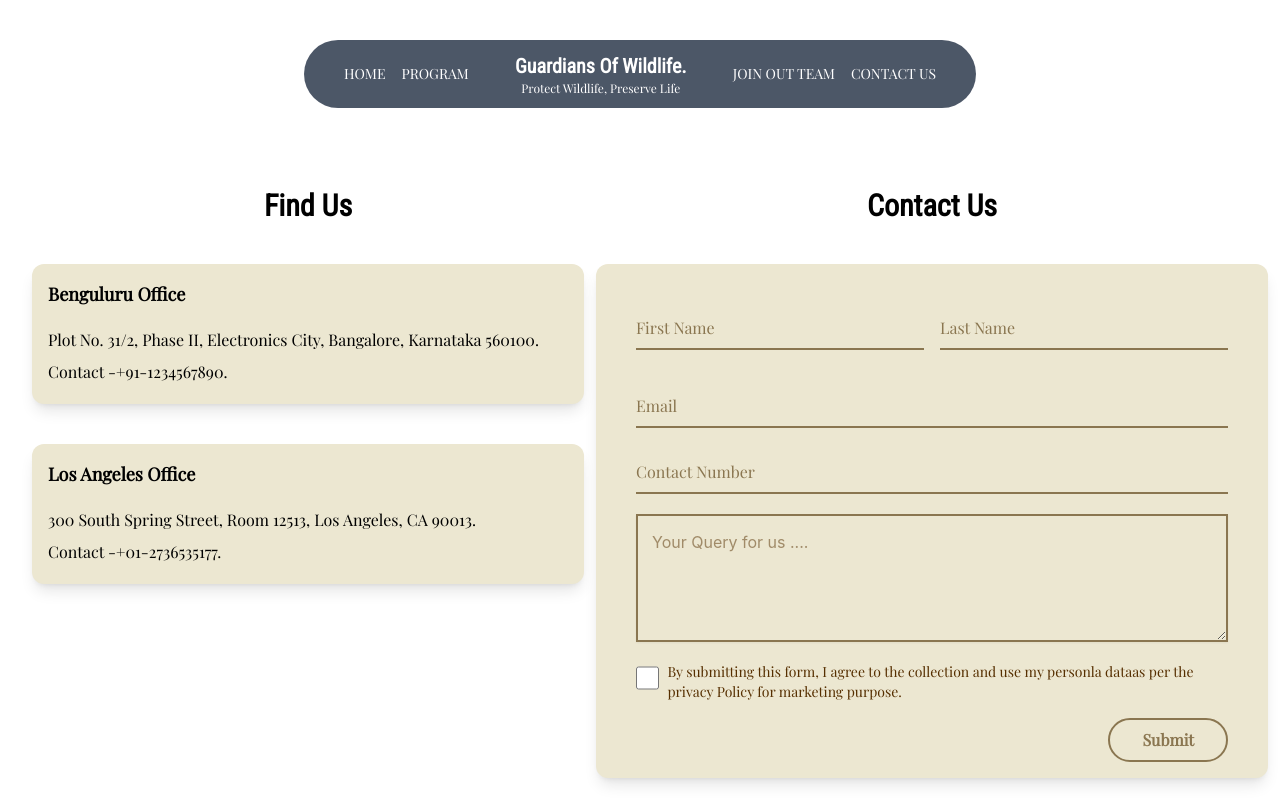
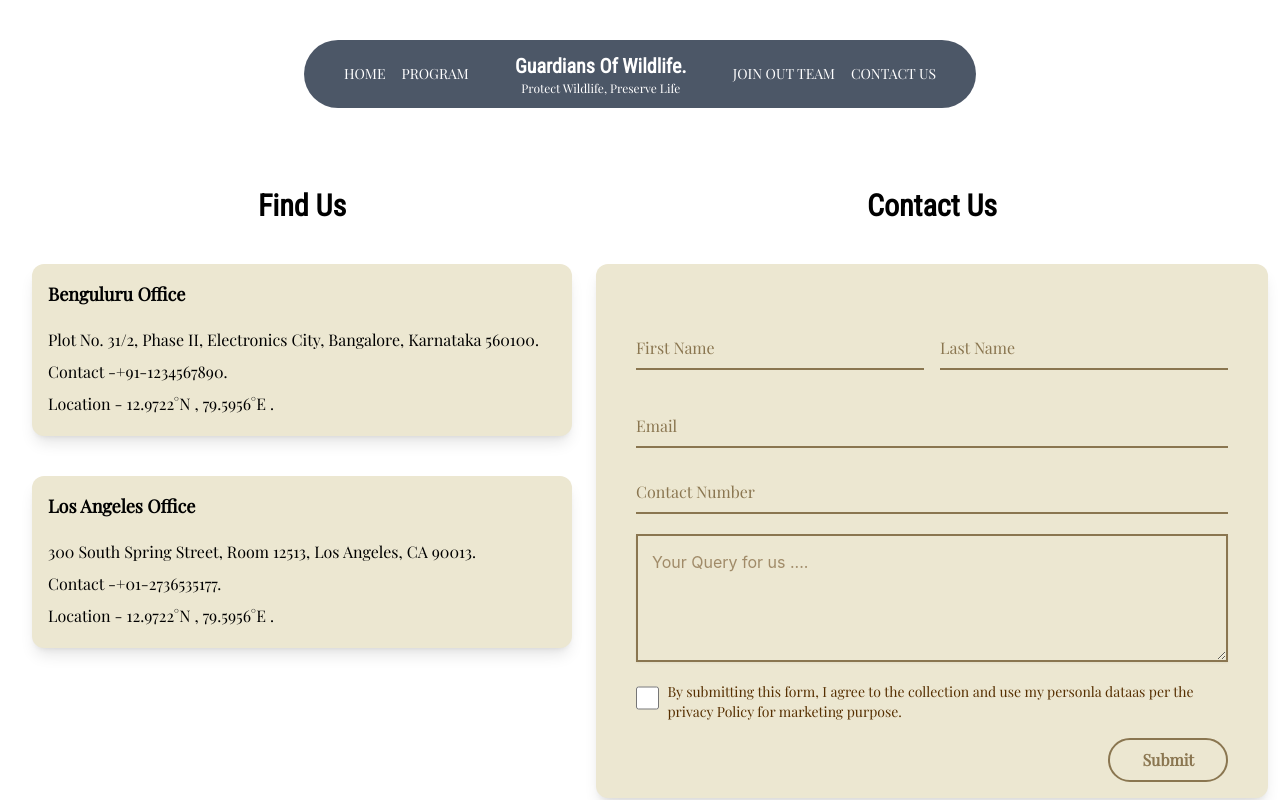
Before and after one commit to ankush0710/Guardians-of-Wildlife, a React (Vite) app: page /ContactUs in a window 1280 px wide. Shown: the top 800 px of the page. Built offline with nearby package versions, Linux system fonts and the light colour scheme.

Commit message:
some changes done in contact form

```diff
--- a/src/Pages/ContactUs.jsx
+++ b/src/Pages/ContactUs.jsx
@@ -6,13 +6,14 @@ const ContactUs = () => {
   return (
     <>
       <div id="container" className="md:flex md:justify-between">
-
         {/* address of offices in INDIA and LA  */}
         <div
           id="address_section"
-          className="flex flex-col gap-10 mt-10 md:flex-1 md:ms-8"
+          className="flex flex-col gap-10 mx-3 mt-10 md:flex-1 md:ms-8"
         >
-          <h1 className="font-heading text-3xl font-bold text-center">Find Us</h1>
+          <h1 className="font-heading text-3xl font-bold text-center">
+            Find Us
+          </h1>
           <div
             id="card-1"
             className="h-lg max-w-xl bg-[#ECE7D1] rounded-xl shadow-lg p-4"
@@ -28,6 +29,17 @@ const ContactUs = () => {
               Contact -
               <span className="hover:border-b-2 hover:p-1 hover:cursor-pointer">
                 +91-1234567890
+              </span>
+              .
+            </p>
+            <p className="font-body text-md leading-8">
+              Location -
+              <span className="px-1 hover:border-b-2 hover:p-1 hover:cursor-pointer">
+                12.9722&deg;N
+              </span>
+              ,
+              <span className="px-1 hover:border-b-2 hover:p-1 hover:cursor-pointer">
+                79.5956&deg;E
               </span>
               .
             </p>
@@ -50,6 +62,17 @@ const ContactUs = () => {
               </span>
               .
             </p>
+            <p className="font-body text-md leading-8">
+              Location -
+              <span className="px-1 hover:border-b-2 hover:p-1 hover:cursor-pointer">
+                12.9722&deg;N
+              </span>
+              ,
+              <span className="px-1 hover:border-b-2 hover:p-1 hover:cursor-pointer">
+                79.5956&deg;E
+              </span>
+              .
+            </p>
           </div>
         </div>
 
@@ -60,12 +83,13 @@ const ContactUs = () => {
           </h1>
           <div
             id="contact-form"
-            className="bg-[#ECE7D1] rounded-xl flex flex-col pt-10 pb-15 px-10 mx-3 my-10 relative md:w-auto lg:w-2xl md:shadow-lg"
+            className="bg-[#ECE7D1] rounded-xl flex flex-col py-15 px-10 mx-3 my-10 relative md:w-auto lg:w-2xl md:shadow-lg"
           >
             <form action="">
+              <div className="md:flex md:gap-4">
+
                 {/* input box for first name  */}
-              <div className="flex gap-4">
-                <div className="relative z-0 w-full mb-5 group flex-1">
+                <div className="relative z-0 w-full mb-5 group md:flex-1">
                   <input
                     type="text"
                     name="first_name"
@@ -83,7 +107,7 @@ const ContactUs = () => {
                 </div>
 
                 {/* input box for last name  */}
-              <div className="relative z-0 w-full mb-5 group flex-1">
+                <div className="relative z-0 w-full mb-5 group md:flex-1">
                   <input
                     type="text"
                     name="last_name"
```
Lines whose indentation alone changed are shown as unchanged.
